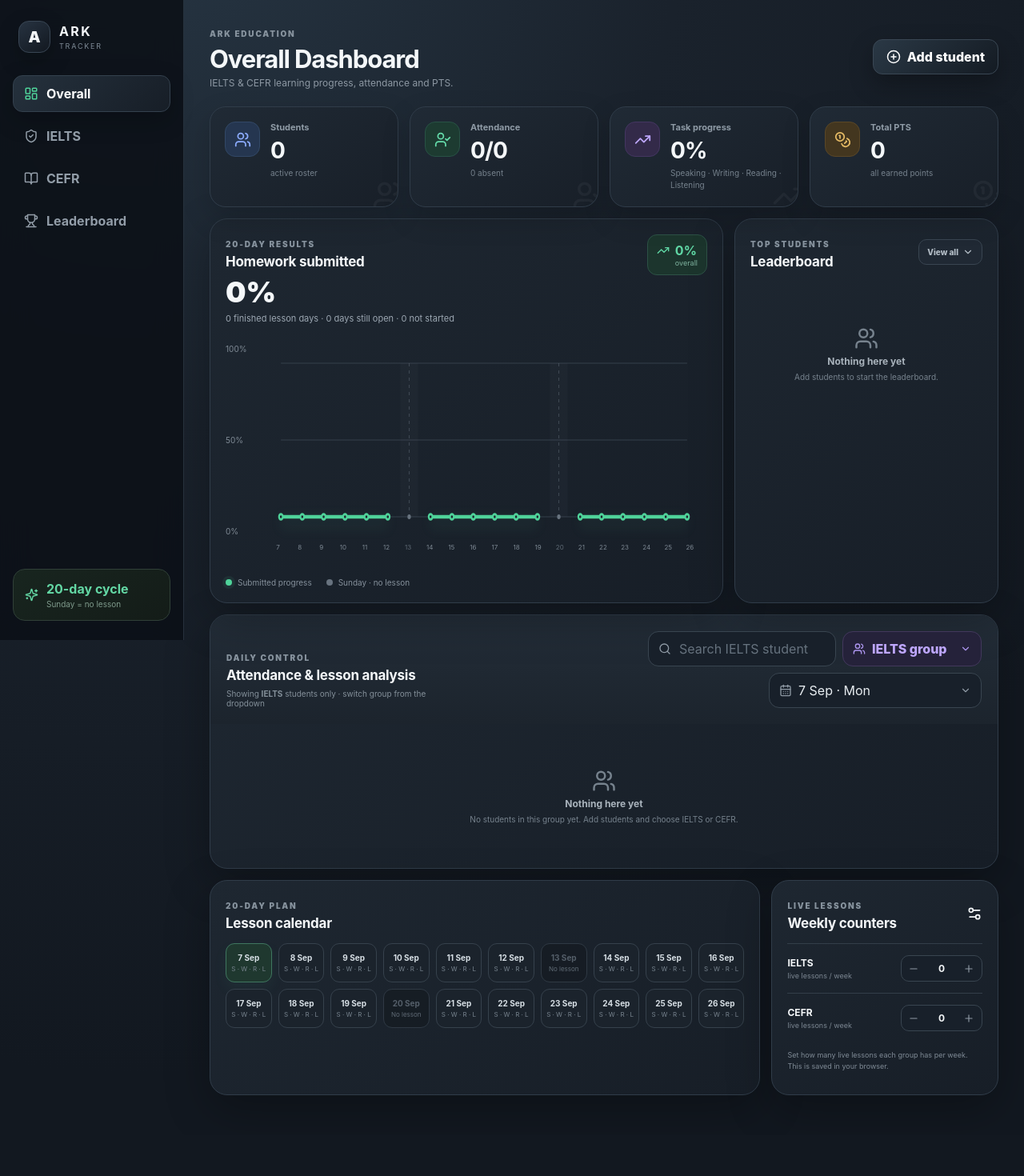
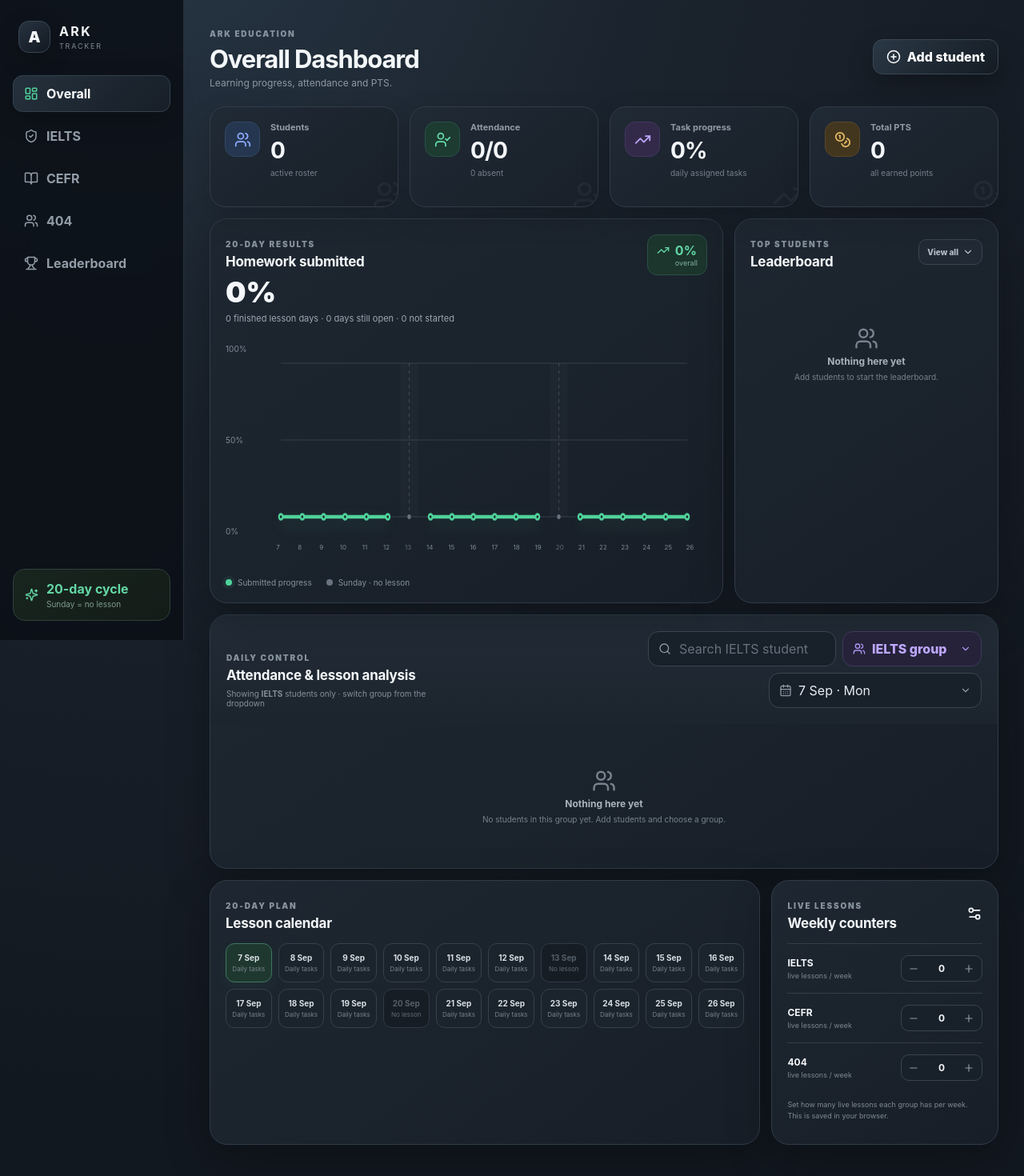
Before and after one commit to rajabovz801-ai/ark-tracker, a Next.js app: page / in a window 1280 px wide. Shown: the top 1470 px of the page at 80% size. Before the commit the page ends 1419 px from the top, so only its background shows below. Built offline with nearby package versions, Linux system fonts and the light colour scheme.

Commit message:
Add daily custom task names and 404 group without changing tracker data keys

```diff
--- a/app/page.js
+++ b/app/page.js
@@ -37,10 +37,13 @@ const MODULES = [
   { key: 'listening', label: 'Listening', icon: Headphones },
 ];
 
+const GROUPS = ['IELTS', 'CEFR', '404'];
+
 const seed = {
   students: [],
   records: {},
-  liveLessons: { IELTS: 0, CEFR: 0 },
+  taskLabels: {},
+  liveLessons: { IELTS: 0, CEFR: 0, '404': 0 },
 };
 
 function loadState() {
@@ -67,7 +70,7 @@ export default function Home() {
   useEffect(() => { if (ready) localStorage.setItem('ark-tracker-v1', JSON.stringify(state)); }, [state, ready]);
 
   useEffect(() => {
-    if (tab === 'IELTS' || tab === 'CEFR') setControlGroup(tab);
+    if (GROUPS.includes(tab)) setControlGroup(tab);
   }, [tab]);
 
   const scoped = useMemo(() => {
@@ -76,7 +79,7 @@ export default function Home() {
   }, [state.students, controlGroup, query]);
 
   const stats = useMemo(() => {
-    const list = (tab === 'IELTS' || tab === 'CEFR') ? state.students.filter(s => s.group === tab) : state.students;
+    const list = GROUPS.includes(tab) ? state.students.filter(s => s.group === tab) : state.students;
     let present = 0, absent = 0, pts = 0, submitted = 0, totalTasks = 0;
     list.forEach(s => {
       pts += s.pts || 0;
@@ -95,12 +98,12 @@ export default function Home() {
   }, [state, tab]);
 
   const leaderboard = useMemo(() => {
-    const list = (tab === 'IELTS' || tab === 'CEFR') ? state.students.filter(s => s.group === tab) : state.students;
+    const list = GROUPS.includes(tab) ? state.students.filter(s => s.group === tab) : state.students;
     return [...list].sort((a,b) => (b.pts||0)-(a.pts||0)).slice(0, 8);
   }, [state.students, tab]);
 
   const dailyChart = useMemo(() => DAY_PLAN.map(d => {
-    const list = (tab === 'IELTS' || tab === 'CEFR') ? state.students.filter(s => s.group === tab) : state.students;
+    const list = GROUPS.includes(tab) ? state.students.filter(s => s.group === tab) : state.students;
     if (d.rest) return { ...d, value: null, done: 0, possible: 0 };
     let done = 0, possible = list.length * 4;
     list.forEach(s => MODULES.forEach(m => { if (state.records?.[s.id]?.[d.date]?.modules?.[m.key]) done++; }));
@@ -160,12 +163,38 @@ export default function Home() {
     }
   }));
 
+  const setTaskLabel = (group, date, key, value) => setState(p => ({
+    ...p,
+    taskLabels: {
+      ...(p.taskLabels || {}),
+      [group]: {
+        ...(p.taskLabels?.[group] || {}),
+        [date]: {
+          ...(p.taskLabels?.[group]?.[date] || {}),
+          [key]: value
+        }
+      }
+    }
+  }));
+
   const addPts = (id, delta) => setState(p => ({
     ...p,
     students: p.students.map(s => s.id === id ? { ...s, pts: Math.max(0, (s.pts||0) + delta) } : s)
   }));
 
   const dateInfo = DAY_PLAN.find(d => d.date === selectedDate);
+  const taskInputStyle = {
+    width: 130,
+    maxWidth: '100%',
+    border: '1px solid #394550',
+    outline: 0,
+    background: '#18202a',
+    color: '#eef2f5',
+    borderRadius: 9,
+    padding: '8px 9px',
+    fontSize: 10,
+    fontWeight: 750,
+  };
 
   return (
     <main className="app-shell">
@@ -175,6 +204,7 @@ export default function Home() {
           <button className={tab==='Overall'?'active':''} onClick={()=>setTab('Overall')}><LayoutDashboard size={18}/> Overall</button>
           <button className={tab==='IELTS'?'active':''} onClick={()=>setTab('IELTS')}><ShieldCheck size={18}/> IELTS</button>
           <button className={tab==='CEFR'?'active':''} onClick={()=>setTab('CEFR')}><BookOpen size={18}/> CEFR</button>
+          <button className={tab==='404'?'active':''} onClick={()=>setTab('404')}><Users size={18}/> 404</button>
           <button className={tab==='Leaderboard'?'active':''} onClick={()=>setTab('Leaderboard')}><Trophy size={18}/> Leaderboard</button>
         </nav>
         <div className="sidebar-note">
@@ -185,7 +215,7 @@ export default function Home() {
 
       <section className="content">
         <header className="topbar">
-          <div><span className="eyebrow">ARK EDUCATION</span><h1>{tab === 'Leaderboard' ? 'Leaderboard' : `${tab} Dashboard`}</h1><p>IELTS & CEFR learning progress, attendance and PTS.</p></div>
+          <div><span className="eyebrow">ARK EDUCATION</span><h1>{tab === 'Leaderboard' ? 'Leaderboard' : `${tab} Dashboard`}</h1><p>Learning progress, attendance and PTS.</p></div>
           <button className="primary" onClick={()=>setShowAdd(true)}><CirclePlus size={18}/> Add student</button>
         </header>
 
@@ -193,7 +223,7 @@ export default function Home() {
         <section className="kpis">
           <Kpi tone="blue" icon={Users} label="Students" value={stats.students} hint="active roster" />
           <Kpi tone="green" icon={UserCheck} label="Attendance" value={`${stats.present}/${stats.present+stats.absent}`} hint={`${stats.absent} absent`} />
-          <Kpi tone="purple" icon={TrendingUp} label="Task progress" value={`${stats.submitted}%`} hint="Speaking · Writing · Reading · Listening" />
+          <Kpi tone="purple" icon={TrendingUp} label="Task progress" value={`${stats.submitted}%`} hint="daily assigned tasks" />
           <Kpi tone="gold" icon={Coins} label="Total PTS" value={stats.pts} hint="all earned points" />
         </section>
 
@@ -219,26 +249,26 @@ export default function Home() {
             <div><span className="eyebrow">DAILY CONTROL</span><h2>Attendance & lesson analysis</h2><p className="section-subtitle">Showing <b>{controlGroup}</b> students only · switch group from the dropdown</p></div>
             <div className="controls">
               <label className="search"><Search size={16}/><input value={query} onChange={e=>setQuery(e.target.value)} placeholder={`Search ${controlGroup} student`}/></label>
-              <label className="select-wrap group-filter"><Users size={16}/><select value={controlGroup} onChange={e=>setControlGroup(e.target.value)}><option value="IELTS">IELTS group</option><option value="CEFR">CEFR group</option></select><ChevronDown size={14}/></label>
+              <label className="select-wrap group-filter"><Users size={16}/><select value={controlGroup} onChange={e=>setControlGroup(e.target.value)}><option value="IELTS">IELTS group</option><option value="CEFR">CEFR group</option><option value="404">404 group</option></select><ChevronDown size={14}/></label>
               <label className="select-wrap"><CalendarDays size={16}/><select value={selectedDate} onChange={e=>setSelectedDate(e.target.value)}>{DAY_PLAN.map(d=><option key={d.date} value={d.date}>{d.label} · {d.day}{d.rest?' · No lesson':''}</option>)}</select><ChevronDown size={14}/></label>
             </div>
           </div>
 
           {dateInfo?.rest ? (
             <div className="rest-day"><CalendarDays size={26}/><div><b>{dateInfo.label} — Sunday</b><span>No lesson. Attendance and task analysis are disabled.</span></div></div>
-          ) : scoped.length === 0 ? <Empty text="No students in this group yet. Add students and choose IELTS or CEFR."/> : (
-            <div className="table-wrap"><table><thead><tr><th>Student</th><th>Group</th><th>Attendance</th>{MODULES.map(m=><th key={m.key}>{m.label}</th>)}<th>PTS</th><th></th></tr></thead><tbody>
+          ) : scoped.length === 0 ? <Empty text="No students in this group yet. Add students and choose a group."/> : (
+            <div className="table-wrap"><table><thead><tr><th>Student</th><th>Group</th><th>Attendance</th>{MODULES.map(m=><th key={m.key}><input aria-label={`Task ${m.key}`} style={taskInputStyle} value={state.taskLabels?.[controlGroup]?.[selectedDate]?.[m.key] || ''} onChange={e=>setTaskLabel(controlGroup,selectedDate,m.key,e.target.value)} placeholder="Vazifani yozing" /></th>)}<th>PTS</th><th></th></tr></thead><tbody>
               {scoped.map(s=>{
                 const rec = state.records?.[s.id]?.[selectedDate] || {};
-                return <tr key={s.id}><td><div className="student-cell"><div className="avatar">{s.name.slice(0,1).toUpperCase()}</div><b>{s.name}</b></div></td><td><span className={`group-tag ${s.group.toLowerCase()}`}>{s.group}</span></td><td><div className="attendance-buttons"><button className={rec.attendance==='present'?'present on':'present'} onClick={()=>setAttendance(s.id,selectedDate,'present')}><Check size={15}/> Present</button><button className={rec.attendance==='absent'?'absent on':'absent'} onClick={()=>setAttendance(s.id,selectedDate,'absent')}><X size={15}/> Absent</button></div></td>{MODULES.map(m=>{const Icon=m.icon; const on=!!rec.modules?.[m.key]; return <td key={m.key}><button className={on?'task-check done':'task-check'} onClick={()=>toggleModule(s.id,selectedDate,m.key)}><Icon size={15}/>{on?<Check size={14}/>:<Minus size={14}/>}</button></td>})}<td><div className="pts-control"><button onClick={()=>addPts(s.id,-1)}><Minus size={14}/></button><strong>{s.pts||0}</strong><button onClick={()=>addPts(s.id,1)}><Plus size={14}/></button></div></td><td><button className="icon-danger" onClick={()=>removeStudent(s.id)} title="Delete"><Trash2 size={16}/></button></td></tr>
+                return <tr key={s.id}><td><div className="student-cell"><div className="avatar">{s.name.slice(0,1).toUpperCase()}</div><b>{s.name}</b></div></td><td><span className={`group-tag ${s.group.toLowerCase()}`}>{s.group}</span></td><td><div className="attendance-buttons"><button className={rec.attendance==='present'?'present on':'present'} onClick={()=>setAttendance(s.id,selectedDate,'present')}><Check size={15}/> Present</button><button className={rec.attendance==='absent'?'absent on':'absent'} onClick={()=>setAttendance(s.id,selectedDate,'absent')}><X size={15}/> Absent</button></div></td>{MODULES.map(m=>{const on=!!rec.modules?.[m.key]; return <td key={m.key}><button className={on?'task-check done':'task-check'} onClick={()=>toggleModule(s.id,selectedDate,m.key)} aria-label={`${state.taskLabels?.[controlGroup]?.[selectedDate]?.[m.key] || 'Task'} ${on?'done':'not done'}`}>{on?<Check size={16}/>:<Minus size={16}/>}</button></td>})}<td><div className="pts-control"><button onClick={()=>addPts(s.id,-1)}><Minus size={14}/></button><strong>{s.pts||0}</strong><button onClick={()=>addPts(s.id,1)}><Plus size={14}/></button></div></td><td><button className="icon-danger" onClick={()=>removeStudent(s.id)} title="Delete"><Trash2 size={16}/></button></td></tr>
               })}
             </tbody></table></div>
           )}
         </section>}
 
         {tab !== 'Leaderboard' && <section className="schedule-grid">
-          <div className="panel schedule-panel"><div className="panel-head"><div><span className="eyebrow">20-DAY PLAN</span><h2>Lesson calendar</h2></div></div><div className="calendar-grid">{DAY_PLAN.map(d=><button key={d.date} onClick={()=>setSelectedDate(d.date)} className={`${d.rest?'rest':''} ${selectedDate===d.date?'selected':''}`}><b>{d.label}</b><span>{d.rest?'No lesson':'S · W · R · L'}</span></button>)}</div></div>
-          <div className="panel live-panel"><div className="panel-head"><div><span className="eyebrow">LIVE LESSONS</span><h2>Weekly counters</h2></div><Settings2 size={20}/></div><LiveCounter label="IELTS" value={state.liveLessons?.IELTS||0} setValue={(v)=>setState(p=>({...p,liveLessons:{...p.liveLessons,IELTS:v}}))}/><LiveCounter label="CEFR" value={state.liveLessons?.CEFR||0} setValue={(v)=>setState(p=>({...p,liveLessons:{...p.liveLessons,CEFR:v}}))}/><p className="muted">Set how many live lessons each group has per week. This is saved in your browser.</p></div>
+          <div className="panel schedule-panel"><div className="panel-head"><div><span className="eyebrow">20-DAY PLAN</span><h2>Lesson calendar</h2></div></div><div className="calendar-grid">{DAY_PLAN.map(d=><button key={d.date} onClick={()=>setSelectedDate(d.date)} className={`${d.rest?'rest':''} ${selectedDate===d.date?'selected':''}`}><b>{d.label}</b><span>{d.rest?'No lesson':'Daily tasks'}</span></button>)}</div></div>
+          <div className="panel live-panel"><div className="panel-head"><div><span className="eyebrow">LIVE LESSONS</span><h2>Weekly counters</h2></div><Settings2 size={20}/></div><LiveCounter label="IELTS" value={state.liveLessons?.IELTS||0} setValue={(v)=>setState(p=>({...p,liveLessons:{...p.liveLessons,IELTS:v}}))}/><LiveCounter label="CEFR" value={state.liveLessons?.CEFR||0} setValue={(v)=>setState(p=>({...p,liveLessons:{...p.liveLessons,CEFR:v}}))}/><LiveCounter label="404" value={state.liveLessons?.['404']||0} setValue={(v)=>setState(p=>({...p,liveLessons:{...p.liveLessons,'404':v}}))}/><p className="muted">Set how many live lessons each group has per week. This is saved in your browser.</p></div>
         </section>}
       </section>
 
@@ -265,4 +295,4 @@ function LeaderboardPage({students}) { const list=[...students].sort((a,b)=>(b.p
 
 function Empty({text}) { return <div className="empty"><Users size={30}/><b>Nothing here yet</b><span>{text}</span></div> }
 function LiveCounter({label,value,setValue}) { return <div className="live-counter"><div><b>{label}</b><span>live lessons / week</span></div><div className="pts-control"><button onClick={()=>setValue(Math.max(0,value-1))}><Minus size={14}/></button><strong>{value}</strong><button onClick={()=>setValue(value+1)}><Plus size={14}/></button></div></div> }
-function AddModal({onClose,onAdd}) { const [name,setName]=useState(''); const [group,setGroup]=useState('IELTS'); return <div className="modal-backdrop" onMouseDown={onClose}><div className="modal" onMouseDown={e=>e.stopPropagation()}><div className="modal-head"><div><span className="eyebrow">NEW STUDENT</span><h2>Add to tracker</h2></div><button onClick={onClose}><X size={18}/></button></div><label>Student name<input autoFocus value={name} onChange={e=>setName(e.target.value)} placeholder="e.g. Muhammadali Karimov" onKeyDown={e=>{if(e.key==='Enter') onAdd(name,group)}}/></label><label>Group<select value={group} onChange={e=>setGroup(e.target.value)}><option>IELTS</option><option>CEFR</option></select></label><button className="primary full" onClick={()=>onAdd(name,group)}><Save size={17}/> Save student</button></div></div> }
+function AddModal({onClose,onAdd}) { const [name,setName]=useState(''); const [group,setGroup]=useState('IELTS'); return <div className="modal-backdrop" onMouseDown={onClose}><div className="modal" onMouseDown={e=>e.stopPropagation()}><div className="modal-head"><div><span className="eyebrow">NEW STUDENT</span><h2>Add to tracker</h2></div><button onClick={onClose}><X size={18}/></button></div><label>Student name<input autoFocus value={name} onChange={e=>setName(e.target.value)} placeholder="e.g. Muhammadali Karimov" onKeyDown={e=>{if(e.key==='Enter') onAdd(name,group)}}/></label><label>Group<select value={group} onChange={e=>setGroup(e.target.value)}><option>IELTS</option><option>CEFR</option><option>404</option></select></label><button className="primary full" onClick={()=>onAdd(name,group)}><Save size={17}/> Save student</button></div></div> }
```
